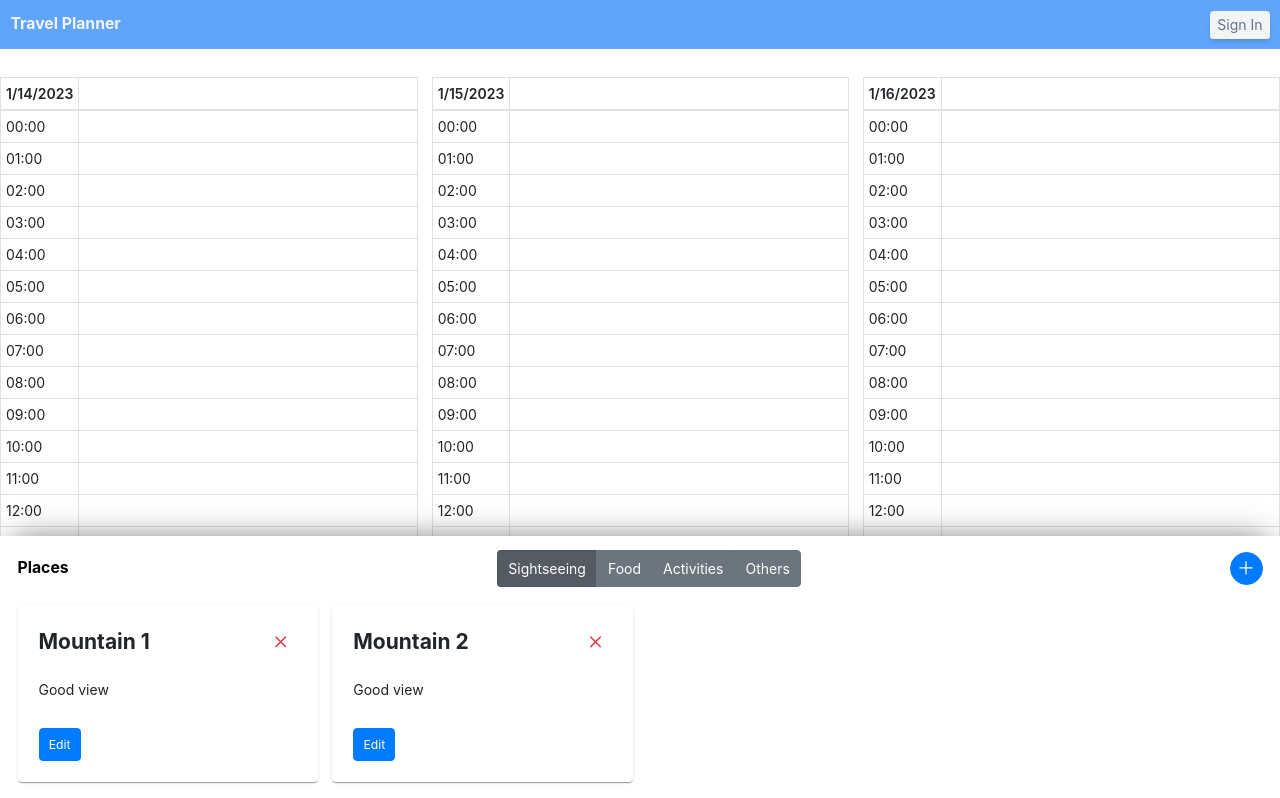
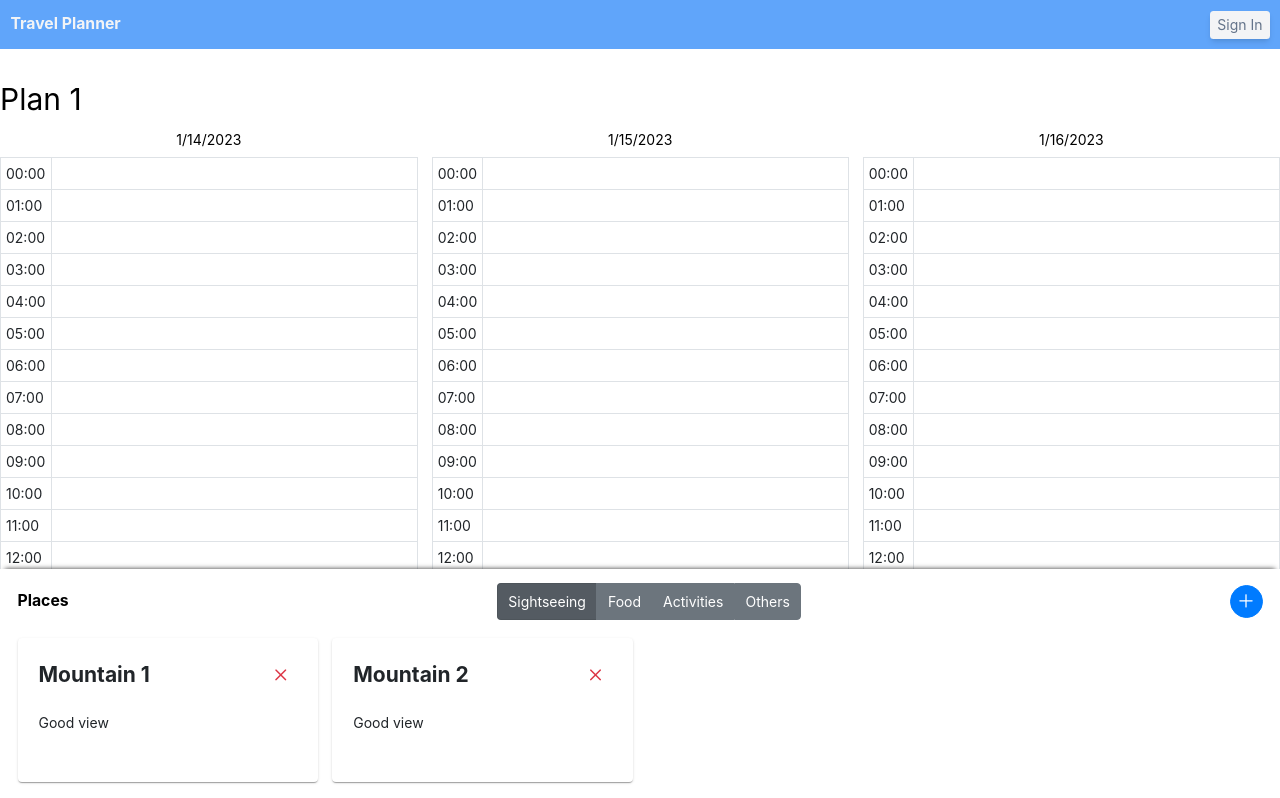
Before and after one commit to darkvoid32/HackNRoll2022, a Next.js app: page /plans/1 in a window 1280 px wide. Shown: the top 798 px of the page. Built offline with nearby package versions, Linux system fonts and the light colour scheme.

Commit message:
Update styling

```diff
--- a/components/dayCard.tsx
+++ b/components/dayCard.tsx
@@ -3,7 +3,6 @@ import { NextPage } from "next";
 import { DataTable } from 'primereact/datatable';
 import { Column } from 'primereact/column';
 import TimelineDrop from "./timelineDrop";
-import dynamic from 'next/dynamic';
 
 interface Props {
   date: Date | undefined;
@@ -28,9 +27,10 @@ const DayCard: NextPage<Props> = (props) => {
   }
 
   return (
-    <div className="flex-auto">
+    <div className="flex-auto" id="custom">
+      <div className="flex justify-center p-2">{date!.toLocaleDateString()}</div>
       <DataTable value={timeline} showGridlines responsiveLayout="scroll">
-        <Column field="time" header={date!.toLocaleDateString()} style={{ padding: '5px', width: '10px' }}></Column>
+        <Column field="time" style={{ padding: '5px', width: '10px' }}></Column>
         <Column field="place" style={{ padding: '5px' }} body={bodyTemplate}></Column>
       </DataTable>
     </div>
--- a/components/placeCard.tsx
+++ b/components/placeCard.tsx
@@ -16,7 +16,7 @@ const PlaceCard: NextPage<Props> = (props) => {
   const { name, notes } = props;
 
   const footer = <div>
-    <Button label="Edit" className="p-button-sm mr-1" />
+    {/* <Button label="Edit" className="p-button-sm mr-1" /> */}
   </div>
 
   const title = <div className='flex justify-between'>
--- a/src/pages/plans/[id].tsx
+++ b/src/pages/plans/[id].tsx
@@ -1,13 +1,11 @@
 import PlaceList from 'components/placeList';
 import TimeLine from 'components/timeline';
 import { useRouter } from 'next/router'
-import { useState } from 'react';
 
 import SampleData from "../api/plans.json";
 
 import { DndProvider } from 'react-dnd'
 import { HTML5Backend } from 'react-dnd-html5-backend'
-import { Calendar, CalendarChangeParams } from 'primereact/calendar';
 
 const Plan = () => {
   const router = useRouter()
@@ -26,16 +24,15 @@ const Plan = () => {
   }
 
   return (
-    <main>
     <DndProvider backend={HTML5Backend}>
+      <div style={{ fontWeight: "400", fontSize: "30px" }}>{plan?.title}</div>
       <div>
         <TimeLine dates={tem}></TimeLine>
       </div>
-        <div style={{ boxShadow: "0px -5px 33px -13px rgba(0,0,0,0.75)", position: "sticky", bottom: "0", backgroundColor: "white" }}>
+      <div style={{ boxShadow: "0 -5px 5px -5px #333", position: "sticky", bottom: "0", backgroundColor: "white" }}>
         {plan ? <PlaceList places={plan.Locations}></PlaceList> : null}
       </div>
     </DndProvider>
-    </main >
   )
 }
 
--- a/src/styles/globals.css
+++ b/src/styles/globals.css
@@ -26,7 +26,22 @@ a {
   display: none;
 }
 
-table { height: 1px; }
-tr { height: 100%; }
-td { height: 100%; }
-td > div { height: 100%; }
+#custom thead {
+  display: none;
+}
+
+table {
+  height: 1px;
+}
+
+tr {
+  height: 100%;
+}
+
+td {
+  height: 100%;
+}
+
+td>div {
+  height: 100%;
+}
```
Lines whose indentation alone changed are shown as unchanged.
